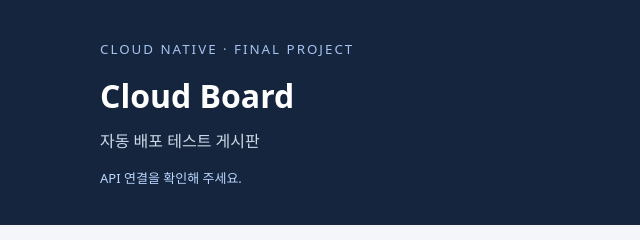
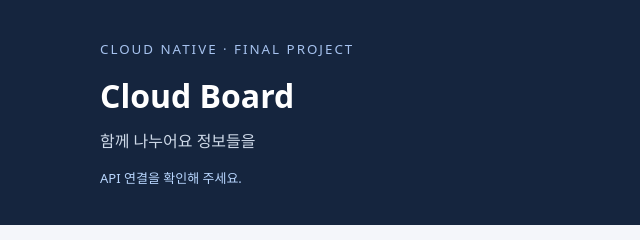
Before and after one commit to taehoon-An/final-board, a plain HTML site: page frontend/index.html in a window 1280 px wide. Shown: the top 240 px of the page, 0-640 px from the left. Drawn offline with Linux system fonts and the light colour scheme; no server answers.

Commit message:
Update index.html

```diff
--- a/frontend/index.html
+++ b/frontend/index.html
@@ -5,7 +5,7 @@
 <style>
 *{box-sizing:border-box}body{margin:0;background:#f4f6fa;color:#17243b;font:16px/1.6 system-ui,sans-serif}header{background:#15253e;color:white;padding:36px max(24px,calc((100vw - 1080px)/2))}header small{color:#a7c3ef;letter-spacing:2px}h1{margin:8px 0;font-size:32px}header p{margin:0;color:#ced9e8}main{max-width:1128px;margin:30px auto;padding:0 24px;display:grid;grid-template-columns:350px 1fr;gap:24px}.panel,article{background:white;border:1px solid #dde4ee;border-radius:14px;padding:24px}.panel{align-self:start}h2{margin:0 0 18px;font-size:21px}label{display:block;margin:16px 0 5px;font-weight:600}input,textarea{width:100%;border:1px solid #bdcadb;border-radius:7px;padding:10px;font:inherit}textarea{min-height:180px;resize:vertical}button{border:0;border-radius:7px;background:#245ee7;color:white;padding:10px 16px;font:inherit;cursor:pointer}button:disabled{opacity:.5;cursor:wait}.secondary{background:#eaf0fc;color:#244a86}.danger{background:#fff0f0;color:#b32632}.actions{display:flex;gap:8px;margin-top:18px}article{margin:14px 0}article h3{margin:0;font-size:20px;overflow-wrap:anywhere}article p{white-space:pre-wrap;overflow-wrap:anywhere}time,.muted{font-size:13px;color:#63718a}.list-head{display:flex;justify-content:space-between;align-items:center}.list-head h2{margin:0}#message{min-height:28px;color:#2756ad;margin-top:14px}#status{font-size:13px;margin-top:14px;color:#b9d7ff}@media(max-width:760px){main{grid-template-columns:1fr}}
 </style>
-<header><small>CLOUD NATIVE · FINAL PROJECT</small><h1>Cloud Board</h1><p>자동 배포 테스트 게시판</p><div id="status">서버 연결 확인 중</div></header>
+<header><small>CLOUD NATIVE · FINAL PROJECT</small><h1>Cloud Board</h1><p>함께 나누어요 정보들을</p><div id="status">서버 연결 확인 중</div></header>
 <main><section class="panel"><h2 id="form-title">새 글 작성</h2><form id="editor"><label for="title">제목</label><input id="title" maxlength="120" required placeholder="제목을 입력하세요"><label for="content">내용</label><textarea id="content" maxlength="10000" required placeholder="나누고 싶은 이야기를 작성하세요"></textarea><div class="actions"><button id="save" type="submit">등록하기</button><button id="cancel" class="secondary" type="button" hidden>수정 취소</button></div></form><div id="message" role="status" aria-live="polite"></div><p class="muted">실습용 공개 게시판입니다. 개인정보는 작성하지 마세요.</p></section><section><div class="list-head"><h2>게시글 <span id="count">0</span></h2><button class="secondary" id="refresh">새로고침</button></div><div id="posts" aria-live="polite"></div></section></main>
 <script>
 const $=id=>document.getElementById(id);let editing=null;
```
